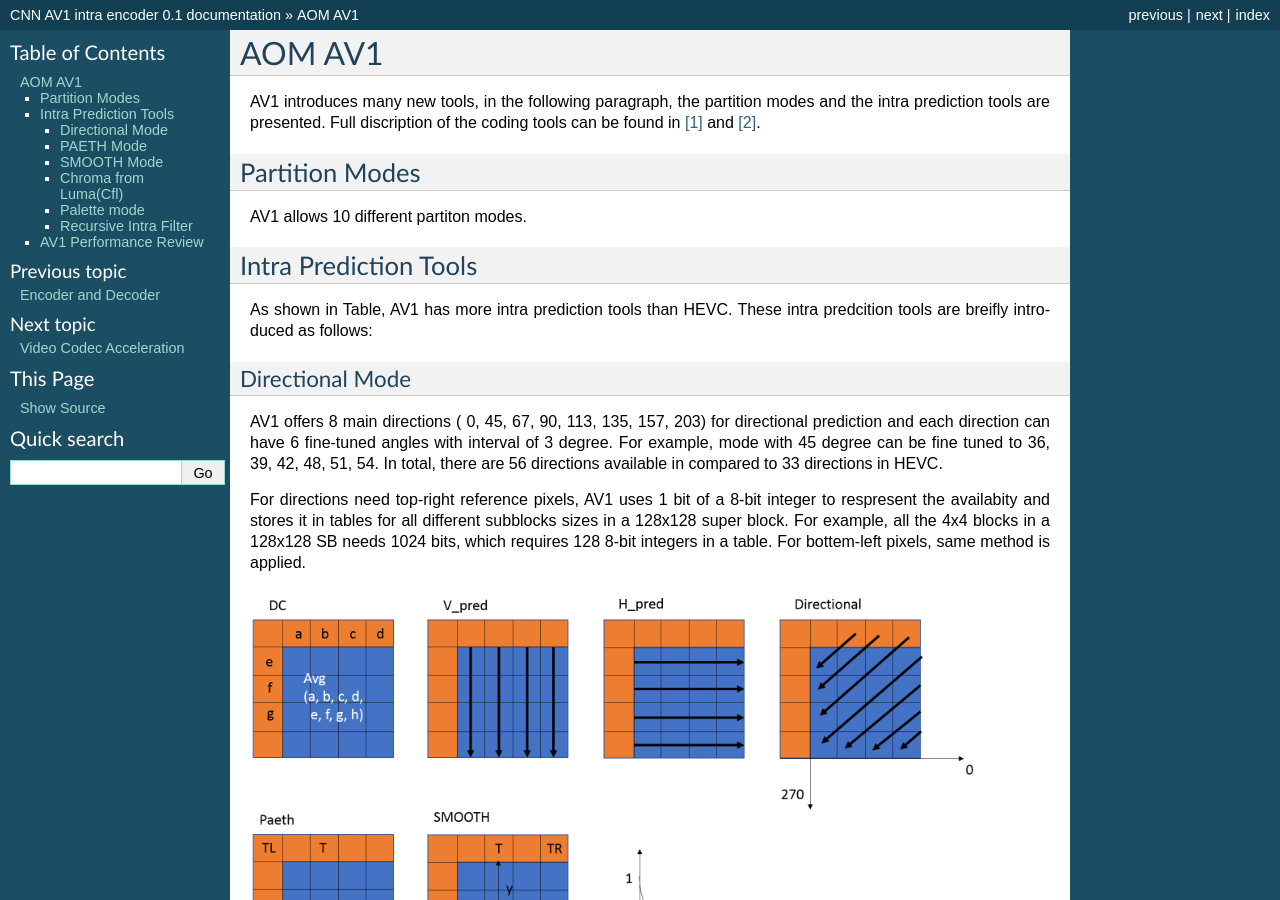
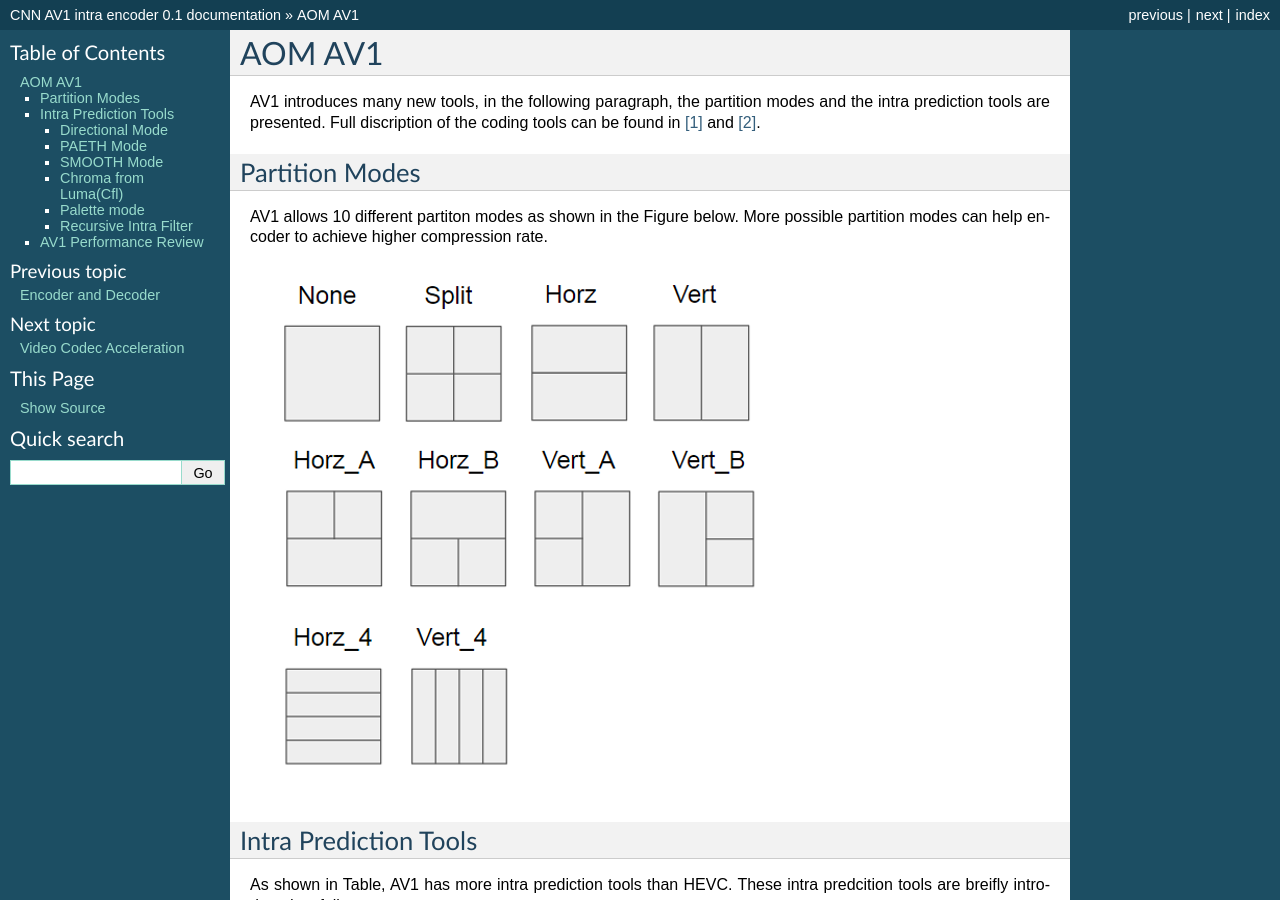
Before and after one commit to epadam/CNN-AV1-intra-encoder, a Sphinx documentation site: the page built from source/aom_av1.rst, in a window 1280 px wide and 900 px high. Built offline with Sphinx 7.4.7, drawn with Linux system fonts in a browser that asks for light colours.

Commit message:
Update aom_av1.rst

```diff
--- a/source/aom_av1.rst
+++ b/source/aom_av1.rst
@@ -8,7 +8,9 @@ AV1 introduces many new tools, in the following paragraph, the partition modes a
 Partition Modes
 ==========================
 
-AV1 allows 10 different partiton modes.
+AV1 allows 10 different partiton modes as shown in the Figure below. More possible partition modes can help encoder to achieve higher compression rate.
+
+.. image:: img/partition_modes.png
 
 
 ==========================
```
